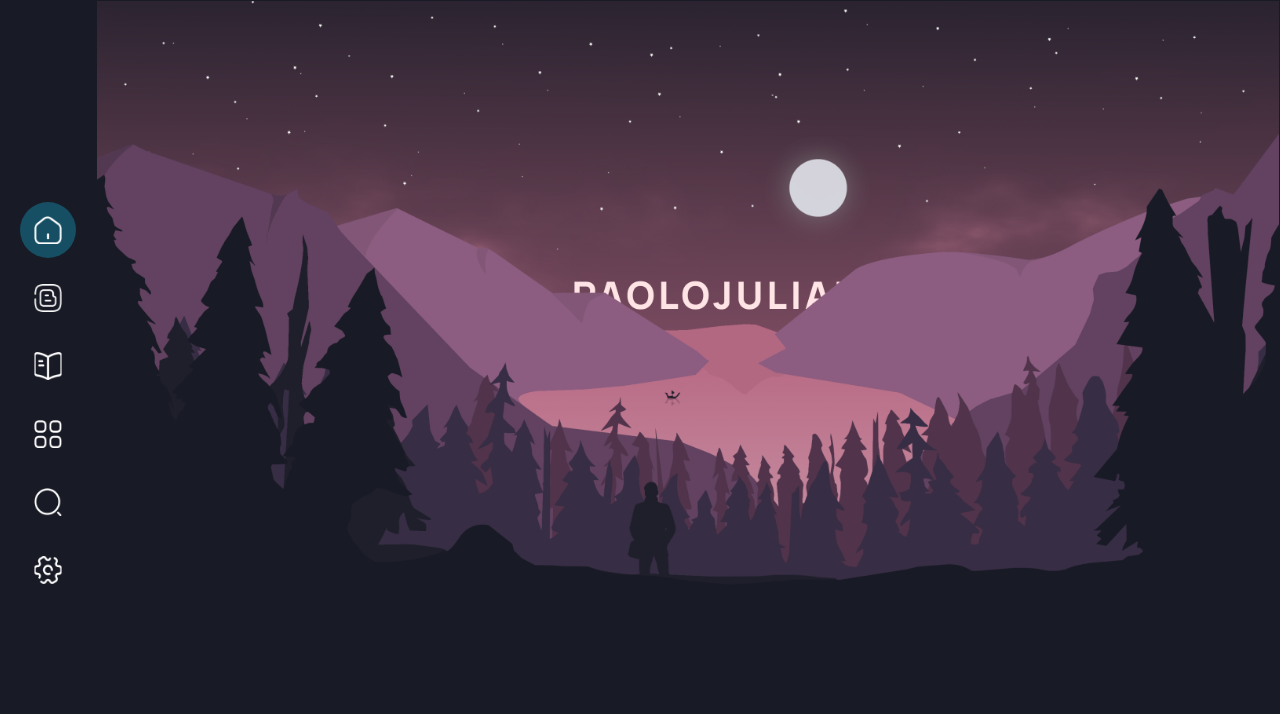
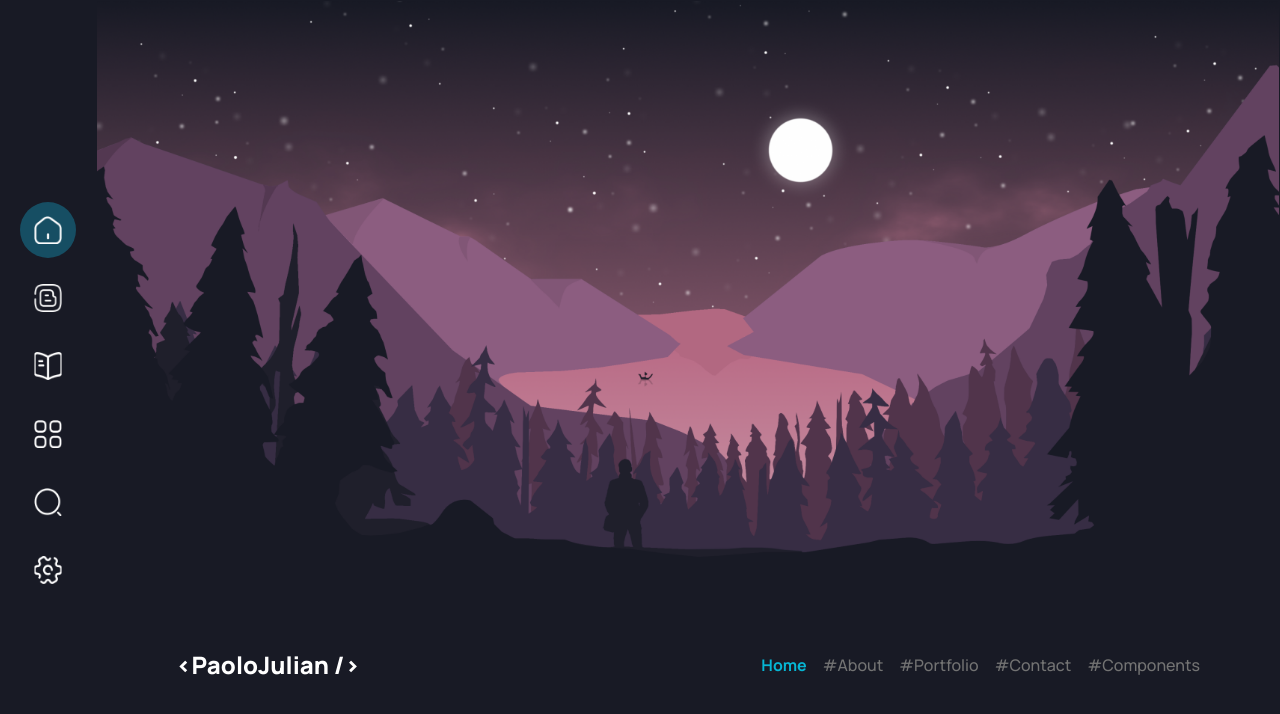
Before and after one commit to paolojulian/blogsite, a Next.js app: page /portfolio in a window 1280 px wide. Shown: the top 714 px of the page. Built offline with nearby package versions, Linux system fonts and the light colour scheme; no server answers; what apisauce would draw is missing.

Commit message:
UI: Add Navbar and fix font

```diff
--- a/src/features/portfolio/components/Sections/Hero.tsx
+++ b/src/features/portfolio/components/Sections/Hero.tsx
@@ -1,5 +1,7 @@
-import Image from "next/image";
-import React, { FunctionComponent } from "react";
+import Row from 'layouts/Row';
+import Stack from 'layouts/Stack';
+import Image from 'next/image';
+import React, { FunctionComponent } from 'react';
 
 export type HeroProps = {
   // No Props
@@ -7,7 +9,7 @@ export type HeroProps = {
 
 const Hero: FunctionComponent<HeroProps> = (props) => {
   return (
-    <div className="w-full h-full overflow-hidden relative bg-[#181a25]">
+    <div className='w-full h-full overflow-hidden relative bg-[#181a25]'>
       <Image
         width={3012}
         height={1798}
@@ -15,9 +17,28 @@ const Hero: FunctionComponent<HeroProps> = (props) => {
         alt='Background'
         className='border border-[#181a25]'
         style={{
-          objectFit: "contain",
+          objectFit: 'contain',
         }}
       />
+      {/* Navbar */}
+      <Stack className='items-center justify-center sticky top-0 inset-x-0'>
+        <div className='mx-auto max-w-screen-lg w-full'>
+          <Row className='justify-between items-center w-full'>
+            <h1 className='text-white font-extrabold text-2xl'>{`<PaoloJulian />`}</h1>
+            <Row className='space-x-4'>
+              <ul className='text-cyan-500 font-bold text-base'>Home</ul>
+              <ul className='text-gray-500 font-medium text-base'>#About</ul>
+              <ul className='text-gray-500 font-medium text-base'>
+                #Portfolio
+              </ul>
+              <ul className='text-gray-500 font-medium text-base'>#Contact</ul>
+              <ul className='text-gray-500 font-medium text-base'>
+                #Components
+              </ul>
+            </Row>
+          </Row>
+        </div>
+      </Stack>
     </div>
   );
 };
--- a/src/pages/_app.tsx
+++ b/src/pages/_app.tsx
@@ -6,7 +6,7 @@ import { getTheme } from '../lib/helpers';
 import '../styles/index.css';
 import '../styles/prism/prism-one-dark.css';
 
-const Font = Manrope({ subsets: ['latin'] });
+const Font = Manrope();
 
 export default function MyApp({ Component, pageProps }: AppProps) {
   useEffect(() => {
--- a/src/styles/index.css
+++ b/src/styles/index.css
@@ -5,7 +5,7 @@
 @tailwind utilities;
 
 html {
-  font-family: var(--font-family), Manrope, 'sans-serif';
+  font-family: 'Manrope', 'sans-serif';
   @apply dark:text-white;
   overflow-y: hidden;
 }
--- a/tailwind.config.js
+++ b/tailwind.config.js
@@ -29,7 +29,6 @@ module.exports = {
         'accent-2': '#EAEAEA',
         'accent-7': '#333',
         success: '#0070f3',
-        cyan: '#79FFE1',
       },
       backgroundImage: {
         'pink-linear':
```
Also changed, not shown: public/assets/portfolio/Background.png.
